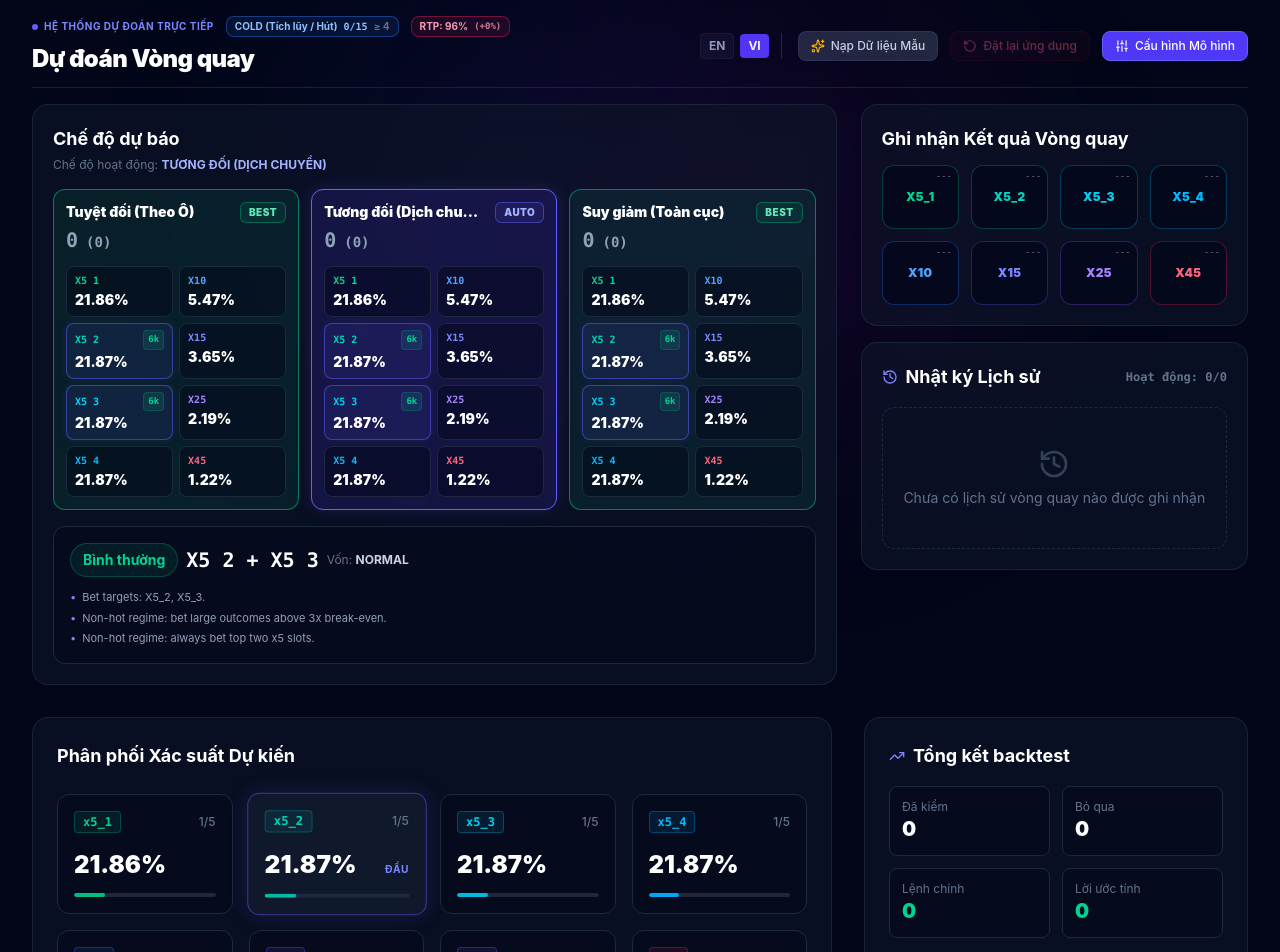
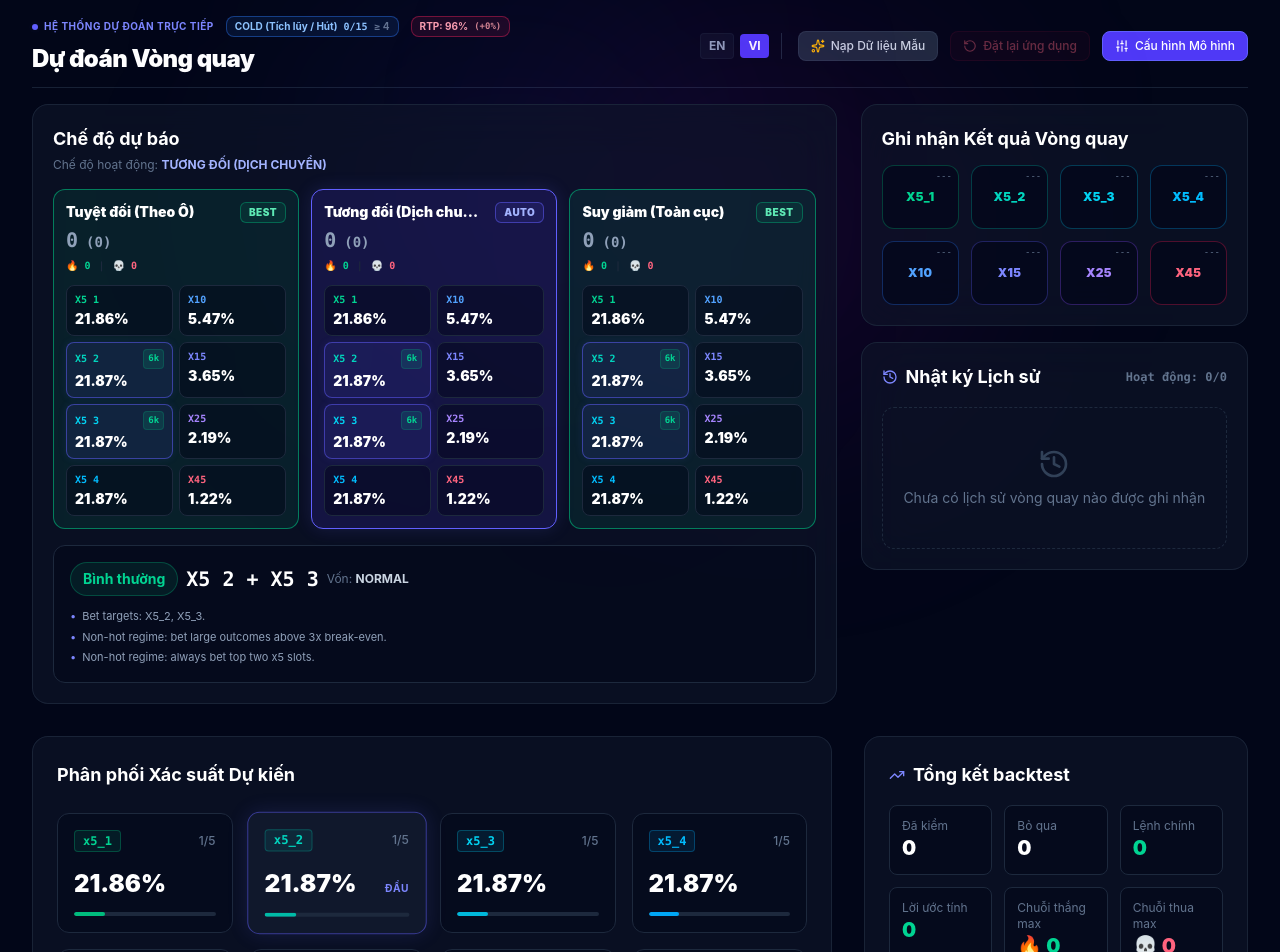
Before and after one commit to patdev495/hiya-app, a React (Vite) app: page / in a window 1280 px wide. Shown: the top 952 px of the page. Built offline with nearby package versions, Linux system fonts and the light colour scheme.

Commit message:
feat: track and display max consecutive win and loss streaks for each prediction mode

```diff
--- a/src/App.tsx
+++ b/src/App.tsx
@@ -282,10 +282,15 @@ export default function App() {
   const autoWindow = config.autoModeWindow || 3;
   const autoHistory = historyOutcomes.slice(-autoWindow);
   const previousAutoHistory = historyOutcomes.slice(0, -1).slice(-autoWindow);
+  const modeBacktests = {
+    absolute: calculateBacktest(autoHistory, { ...config, predictionMode: 'absolute', useAutoModeSwitch: false, useAdaptiveSafety: false }),
+    relative: calculateBacktest(autoHistory, { ...config, predictionMode: 'relative', useAutoModeSwitch: false, useAdaptiveSafety: false }),
+    decay: calculateBacktest(autoHistory, { ...config, predictionMode: 'decay', useAutoModeSwitch: false, useAdaptiveSafety: false }),
+  };
   const modeReturns = {
-    absolute: calculateBacktest(autoHistory, { ...config, predictionMode: 'absolute', useAutoModeSwitch: false, useAdaptiveSafety: false }).estimatedReturn,
-    relative: calculateBacktest(autoHistory, { ...config, predictionMode: 'relative', useAutoModeSwitch: false, useAdaptiveSafety: false }).estimatedReturn,
-    decay: calculateBacktest(autoHistory, { ...config, predictionMode: 'decay', useAutoModeSwitch: false, useAdaptiveSafety: false }).estimatedReturn,
+    absolute: modeBacktests.absolute.estimatedReturn,
+    relative: modeBacktests.relative.estimatedReturn,
+    decay: modeBacktests.decay.estimatedReturn,
   };
   const previousModeReturns = {
     absolute: calculateBacktest(previousAutoHistory, { ...config, predictionMode: 'absolute', useAutoModeSwitch: false, useAdaptiveSafety: false }).estimatedReturn,
@@ -523,6 +528,15 @@ export default function App() {
                         <div className={`mt-1 font-mono text-xl font-black ${returnTone}`}>
                           {modeReturn > 0 ? '+' : ''}{modeReturn}
                           <span className={`ml-2 text-sm ${deltaTone}`}>({modeReturnDelta > 0 ? '+' : ''}{modeReturnDelta})</span>
+                        </div>
+                        <div className="flex items-center gap-2 mt-1 text-[10px] text-slate-500 font-bold font-mono">
+                          <span className="flex items-center gap-0.5 text-emerald-400" title={language === 'en' ? 'Max consecutive wins' : 'Chuỗi thắng liên tiếp tối đa'}>
+                            🔥 {modeBacktests[mode].maxConsecutiveWins || 0}
+                          </span>
+                          <span className="text-slate-800">|</span>
+                          <span className="flex items-center gap-0.5 text-rose-400" title={language === 'en' ? 'Max consecutive losses' : 'Chuỗi thua liên tiếp tối đa'}>
+                            💀 {modeBacktests[mode].maxConsecutiveLosses || 0}
+                          </span>
                         </div>
                       </div>
                       {stateLabel && (
@@ -1597,7 +1611,7 @@ export default function App() {
                 <TrendingUp className="w-4 h-4 text-indigo-400" />
                 {t('backtestSummary')}
               </h3>
-              <div className="grid grid-cols-2 gap-3 text-xs">
+              <div className="grid grid-cols-2 md:grid-cols-3 gap-3 text-xs">
                 <div className="rounded-lg border border-slate-800 bg-slate-950/50 p-3">
                   <div className="text-slate-500">{t('evaluatedSpins')}</div>
                   <div className="text-xl font-black text-white">{backtestSummary.totalEvaluated}</div>
@@ -1615,6 +1629,14 @@ export default function App() {
                   <div className={`text-xl font-black ${backtestSummary.estimatedReturn >= 0 ? 'text-emerald-400' : 'text-rose-400'}`}>
                     {backtestSummary.estimatedReturn}
                   </div>
+                </div>
+                <div className="rounded-lg border border-slate-800 bg-slate-950/50 p-3">
+                  <div className="text-slate-500">{language === 'en' ? 'Max Win Streak' : 'Chuỗi thắng max'}</div>
+                  <div className="text-xl font-black text-emerald-400">🔥 {backtestSummary.maxConsecutiveWins || 0}</div>
+                </div>
+                <div className="rounded-lg border border-slate-800 bg-slate-950/50 p-3">
+                  <div className="text-slate-500">{language === 'en' ? 'Max Loss Streak' : 'Chuỗi thua max'}</div>
+                  <div className="text-xl font-black text-rose-400">💀 {backtestSummary.maxConsecutiveLosses || 0}</div>
                 </div>
               </div>
               <div className="mt-4 space-y-2">
--- a/src/bettingSignalEngine.ts
+++ b/src/bettingSignalEngine.ts
@@ -290,7 +290,14 @@ export const calculateBacktest = (
     },
     hitsByTarget: {},
     estimatedReturn: 0,
+    maxConsecutiveWins: 0,
+    maxConsecutiveLosses: 0,
   };
+
+  let currentWins = 0;
+  let currentLosses = 0;
+  let maxConsecutiveWins = 0;
+  let maxConsecutiveLosses = 0;
 
   for (let i = 1; i < history.length; i++) {
     const prefix = history.slice(0, i);
@@ -304,7 +311,21 @@ export const calculateBacktest = (
     const targets = signal.targets ?? (signal.target && ALL_OUTCOMES.includes(signal.target as Outcome) ? [signal.target as Outcome] : []);
     if (signal.action === 'skip' || targets.length === 0) {
       summary.skipped++;
+      currentWins = 0;
+      currentLosses = 0;
       continue;
+    }
+
+    // Check if any target was hit
+    const hitAny = targets.includes(actual);
+    if (hitAny) {
+      currentWins++;
+      currentLosses = 0;
+      maxConsecutiveWins = Math.max(maxConsecutiveWins, currentWins);
+    } else {
+      currentLosses++;
+      currentWins = 0;
+      maxConsecutiveLosses = Math.max(maxConsecutiveLosses, currentLosses);
     }
 
     for (const target of targets) {
@@ -325,5 +346,7 @@ export const calculateBacktest = (
   }
 
   summary.estimatedReturn = Math.round(summary.estimatedReturn * 100) / 100;
+  summary.maxConsecutiveWins = maxConsecutiveWins;
+  summary.maxConsecutiveLosses = maxConsecutiveLosses;
   return summary;
 };
--- a/src/types.ts
+++ b/src/types.ts
@@ -87,6 +87,8 @@ export interface BacktestSummary {
   actionCounts: Record<StakeLevel, number>;
   hitsByTarget: Partial<Record<Outcome | TargetTier, { hits: number; attempts: number; hitRate: number }>>;
   estimatedReturn: number;
+  maxConsecutiveWins: number;
+  maxConsecutiveLosses: number;
 }
 
 export interface DeckOutcomeStats {
```
Also changed, not shown: 1 other file (tests, documents, lock files or other folders).
